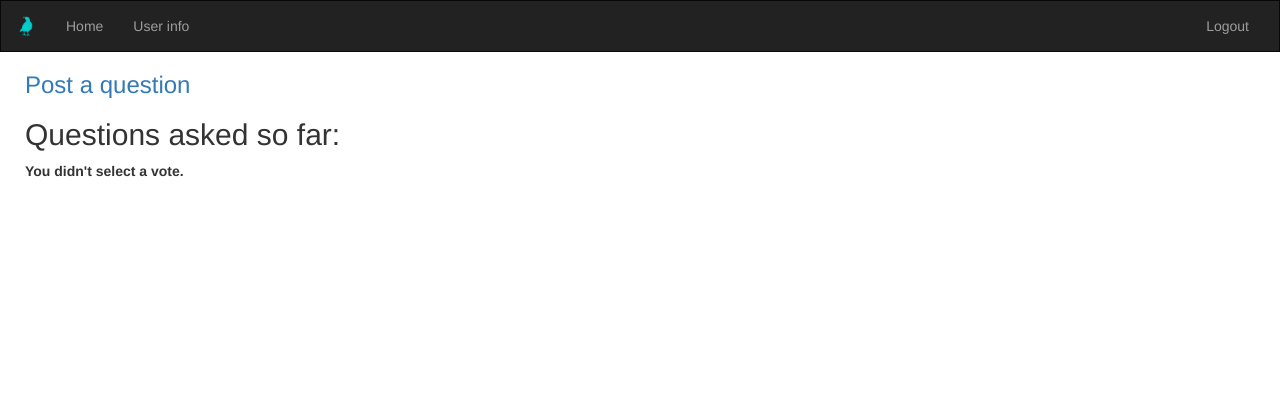
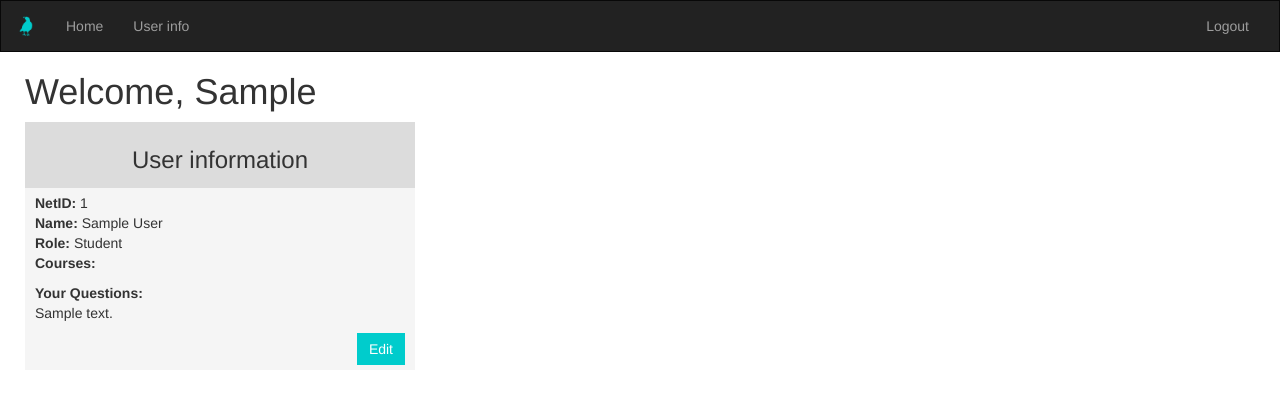
Before and after one commit to karenfeng/class-qa, a Django app: page /1/vote/ in a window 1280 px wide. Shown: the top 404 px of the page. Run offline with Django 3.2, Linux system fonts and the light colour scheme; a user stored in the database is signed in; tables that the repository leaves empty hold one stand-in row (values such as "Sample post"); some libraries are stand-ins or nearby versions.

Commit message:
Update index page

```diff
--- a/quailapp/static/quailapp/style.css
+++ b/quailapp/static/quailapp/style.css
@@ -158,6 +158,17 @@
   background-color: #E8E8E8;
 }
 
+.box-static {
+  padding: 5px 10px 5px 10px;
+  background-color: #F5F5F5;
+  overflow: auto;
+}
+
+.box-static-dark {
+  padding: 5px 10px 5px 10px;
+  background-color: #DCDCDC;
+}
+
 .question-box {
   color: #000000;
 }
--- a/quailapp/templates/quailapp/index.html
+++ b/quailapp/templates/quailapp/index.html
@@ -2,42 +2,47 @@
 {% load bootstrap3 %}
 
 {% block content %}
-<h3><a href="{% url 'quailapp:get' %}">Post a question</a></h3>
 
-<h2>Questions asked so far:</h2>
-{% if error_message %}<p><strong>{{ error_message }}</strong></p>{% endif %}
+<h1>Welcome, {{ user.first_name }}</h1>
 
-<ul>
-	{% for q in questions %}
-	<li>
-		<div class="box row">
-			<a href="{% url 'quailapp:detail' q.id %}" class="question-box">
-				<div class="col-xs-1">
-					<form action="{% url 'quailapp:vote' q.id %}" method="POST">
-						{% csrf_token %}
-						{% buttons %}
-						<div class="btn-group-vertical btn-group-sm" role="group">
-							<button type="submit" class="btn btn-link" name="vote" id="upvote" value="1">
-								{% bootstrap_icon "chevron-up" %}
-							</button>
-							<div class="centered votes">{{ q.votes }}</div>
-							<button type="submit" class="btn btn-link" name="vote" id="downvote" value="-1">
-								{% bootstrap_icon "chevron-down" %}
-							</button>
-						</div>
-						{% endbuttons %}
-					</form>
-				</div>
-				<div class="col-xs-11">
-					<p class="question">
-						{{ q.text }}<br>
-						<span class="unemph">{{ q.created_on }}</span><br>
-					</p>
-				</div>
-			</a>
+<div class="row">
+	<div class="col-xs-4">
+		<div class="box-static-dark">
+			<h3 class="centered">User information</h3>
 		</div>
-	</li>
-	{% endfor %}
-</ul>
+		<div class="box-static">
+			<span class="bold">NetID:</span> {{ user.netid }}<br>
+			<span class="bold">Name:</span> {{ user.first_name }} {{ user.last_name }}<br>
+			<span class="bold">Role:</span>
+			{% if user.is_student %}
+				Student
+			{% else %}
+				Lecturer
+			{% endif %}
+			<br>
+			<span class="bold">Courses:</span>
+			<ul>
+			{% for course in courses %}
+				<li>{{ course }}</li>
+			{% endfor %}
+			</ul>
+
+			<span class="bold">Your Questions:</span>
+			<ul>
+			{% for q in user.question_set.all %}
+				<li>{{ q.text }}</li>
+			{% endfor %}
+			</ul>
+			<a class="btn btn-primary right" role="button" href="{% url 'quailapp:userinfo' %}">Edit</a>
+		</div>
+	</div>
+	<div class="col-xs-8">
+		{% for course in courses %}
+			<div class="box">
+				<a href="{% url 'quailapp:coursepage' course.id %}"> {{ course }} </a>
+			</div>
+		{% endfor %}
+	</div>
+</div>
 
 {% endblock %}
--- a/quailapp/urls.py
+++ b/quailapp/urls.py
@@ -7,7 +7,7 @@
 
 urlpatterns = [
     url(r'^$', views.home, name='home'),
-    url(r'^index$', login_required(views.IndexView.as_view()), name='index'),
+    url(r'^index$', login_required(views.index), name='index'),
     url(r'^get$', login_required(views.get_question), name='get'),
     url(r'^delete$', login_required(views.delete_questions), name='delete'),
     url(r'^(?P<question_id>[a-zA-Z0-9]+)/deleteans/$', login_required(views.delete_answers), name='deleteans'), # deletes answers assoc w/ question
--- a/quailapp/views.py
+++ b/quailapp/views.py
@@ -13,11 +13,14 @@
 from .forms import QuestionForm, AnswerForm, RegisterForm, EnrollForm
 from .models import Question, CASClient, Answer, QuailUser, Course
 
-class IndexView(generic.ListView):
-    template_name = 'quailapp/index.html'
-    context_object_name = 'questions'
-    def get_queryset(self):
-        return Question.objects.all()
+def index(request):
+    try:
+        user = QuailUser.objects.get(netid=request.user.netid)
+    except ObjectDoesNotExist:
+        return redirect('/login')
+    # course list as query set
+    courses = Course.objects.filter(courseid__in=request.user.course_id_list)
+    return render(request, 'quailapp/index.html', {'user':user, 'courses':courses})
 
 # handles what happens when a user uses the vote form on a question
 def vote(request, question_id):
@@ -121,7 +124,7 @@
         user = authenticate(username=netid, request=request)
         if user is not None:
             login(request, user)
-            return redirect('/userinfo')
+            return redirect('/index')
         else:
             return redirect(netid+'/create')
 
@@ -163,7 +166,7 @@
         except ObjectDoesNotExist:
             form = RegisterForm()
             return render(request, 'quailapp/create.html', {'form':form, 'netid':netid})
-        return redirect('/userinfo')
+        return redirect('/index')
 
 def user_info(request):
     try:
```
